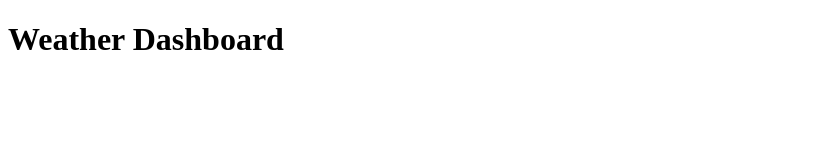
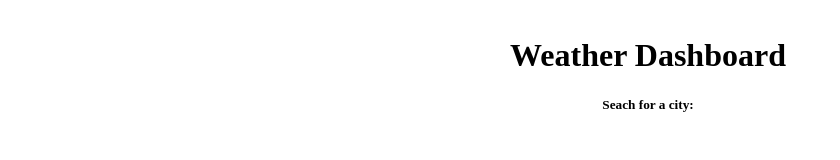
Before and after one commit to ellessed/WeatherDashboard6, a plain HTML site: page index.html in a window 1280 px wide. Shown: the whole page, without its empty margins (0-840 px from the left). Drawn offline with Linux system fonts and the light colour scheme.

Commit message:
created link to stylesheet, main container and secctions

```diff
--- a/index.html
+++ b/index.html
@@ -5,10 +5,15 @@
     <meta http-equiv="X-UA-Compatible" content="IE=edge" />
     <meta name="viewport" content="width=device-width, initial-scale=1.0" />
     <title>Weather Dashboard</title>
+    <link rel="stylesheet" type="text/css" href="./assets/style.css" />
   </head>
   <body>
-    <div class="header">
+    <div class="main-container">
+      <div class="header">
       <h1>Weather Dashboard</h1>
+      <div class="section">
+        <h5 class="search">Seach for a city:</h5>
+
     </div>
   </body>
 </html>
```
